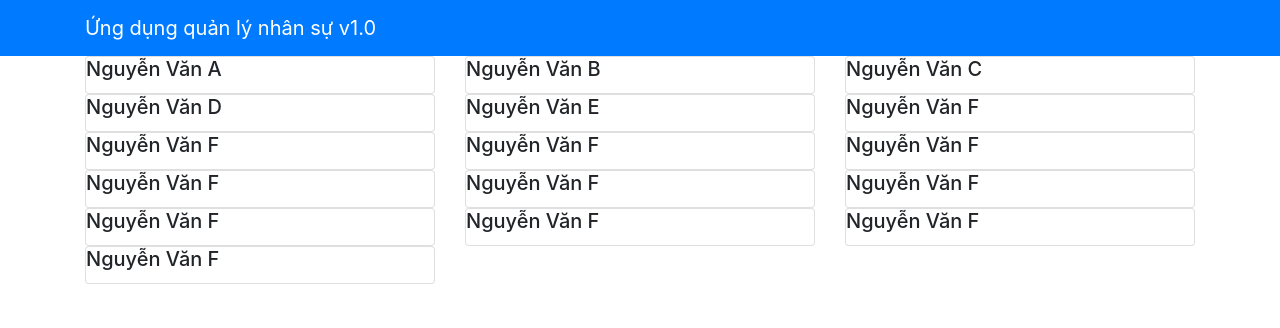
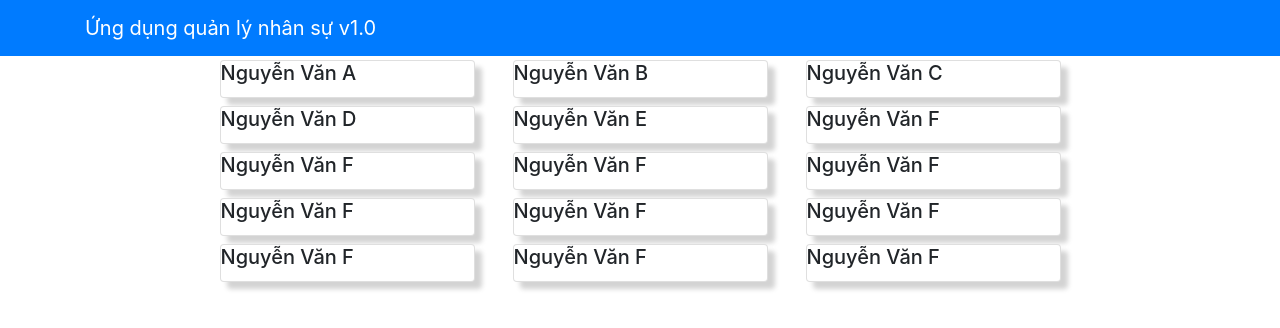
Before and after one commit to sangnd2x/lab, a React (Create React App) app: page / in a window 1280 px wide. Shown: the top 328 px of the page. Built offline with nearby package versions, Linux system fonts and the light colour scheme.

Commit message:
asm1 added style for staffs list

```diff
--- a/src/App.css
+++ b/src/App.css
@@ -1,38 +1,7 @@
-.App {
-  text-align: center;
+.center {
+  justify-content: center;
 }
 
-.App-logo {
-  height: 40vmin;
-  pointer-events: none;
+.style {
+  box-shadow: 7px 7px 5px lightgray;
 }
-
-@media (prefers-reduced-motion: no-preference) {
-  .App-logo {
-    animation: App-logo-spin infinite 20s linear;
-  }
-}
-
-.App-header {
-  background-color: #282c34;
-  min-height: 100vh;
-  display: flex;
-  flex-direction: column;
-  align-items: center;
-  justify-content: center;
-  font-size: calc(10px + 2vmin);
-  color: white;
-}
-
-.App-link {
-  color: #61dafb;
-}
-
-@keyframes App-logo-spin {
-  from {
-    transform: rotate(0deg);
-  }
-  to {
-    transform: rotate(360deg);
-  }
-}
--- a/src/components/staffsListComponent.js
+++ b/src/components/staffsListComponent.js
@@ -18,8 +18,8 @@ class StaffsList extends Component {
     render() {
         const staff = this.props.staff.map(staff => {
             return (
-                <div key={staff.id} className="col-12 col-md-6 col-lg-4 m-0.5">
-                    <Card onClick={() => this.selectedStaff(staff)}>
+                <div key={staff.id} className="col-12 col-md-6 col-lg-3 m-1">
+                    <Card onClick={() => this.selectedStaff(staff)} className="style">
                         <CardTitle>{staff.name}</CardTitle>
                     </Card>
                 </div>
@@ -28,7 +28,7 @@ class StaffsList extends Component {
 
         return (
             <div className="container">
-                <div className="row">
+                <div className="row center">
                     {staff}
                 </div>
                 <div className="row">
--- a/src/staffs.jsx
+++ b/src/staffs.jsx
@@ -196,17 +196,6 @@ export const STAFFS =
             annualLeave: 9,
             overTime: 10,
             image: '/assets/images/alberto.png',
-        },
-        {
-            id: 15,
-            name: "Nguyễn Văn F",
-            doB: "2003-01-01T08:59:00.000Z",
-            salaryScale: 1,
-            startDate: "2019-04-30T08:59:00.000Z",
-            department: DEPARTMENTS[4],
-            annualLeave: 9,
-            overTime: 10,
-            image: '/assets/images/alberto.png',
-        },
+        }
 
     ]
```
